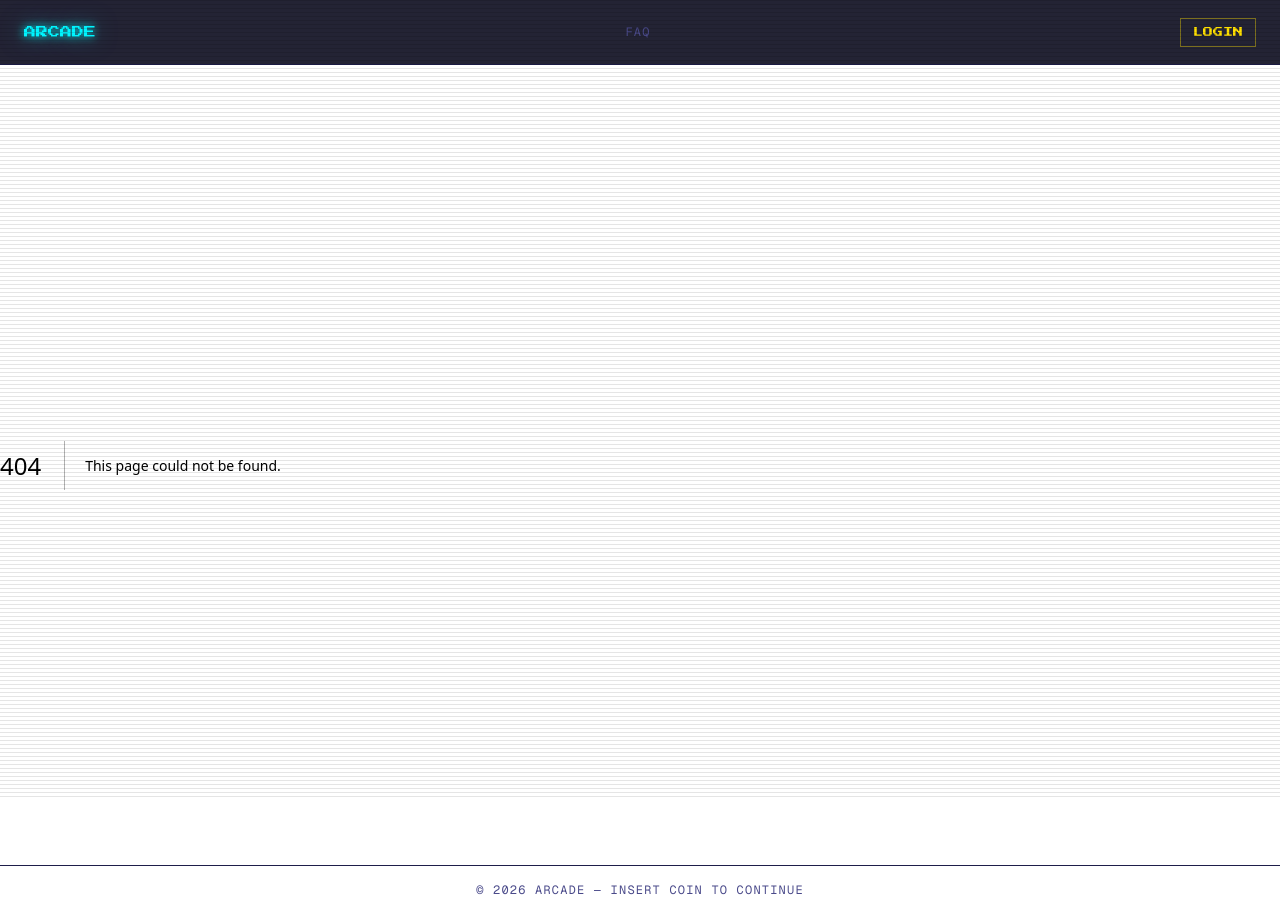
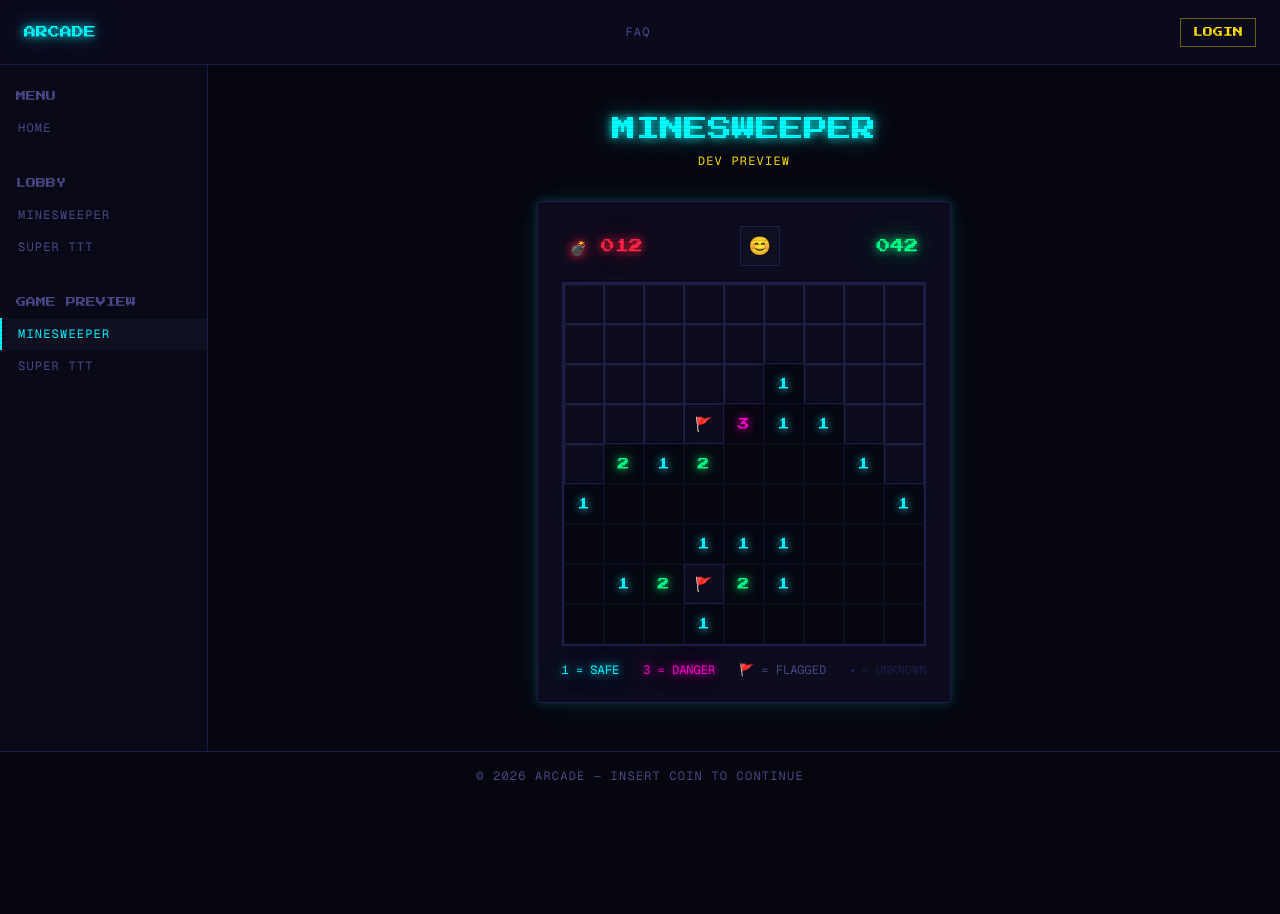
Before and after one commit to filly7721/ft_transcendance, a Next.js app in the folder frontend/: page /game/minesweeper in a window 1280 px wide. Before the commit this address had no page. After the commit the page ends 800 px from the top, so only its background shows below. Built offline with nearby package versions, Linux system fonts and the light colour scheme.

Commit message:
feat(frontend): add temporary /game/[game] dev previews and sidebar section

```diff
--- /dev/null
+++ b/frontend/src/app/(with-sidebar)/game/[game]/page.tsx
@@ -0,0 +1,31 @@
+import { notFound } from "next/navigation";
+import GameDemo from "@/components/games/GameDemo";
+import { accentGlow, games } from "@/lib/games";
+
+// TEMPORARY dev page: renders a game's board directly, outside any room,
+// for easy iteration on the games themselves. Remove (along with its sidebar
+// section) once real sessions exist at /lobby/<game>/[room-code].
+export function generateStaticParams() {
+  return games.map((game) => ({ game: game.slug }));
+}
+
+export default async function GamePreviewPage({ params }: PageProps<"/game/[game]">) {
+  const { game: slug } = await params;
+  const game = games.find((g) => g.slug === slug);
+  if (!game) notFound();
+
+  return (
+    <div className="mx-auto flex max-w-6xl flex-col items-center gap-8 px-6 py-12">
+      <div className="text-center">
+        <h1 className={`mb-2 font-arcade text-2xl animate-glow-pulse ${accentGlow[game.accent]}`}>
+          {game.title}
+        </h1>
+        <p className="font-mono text-xs uppercase tracking-widest text-neon-yellow animate-blink">
+          DEV PREVIEW
+        </p>
+      </div>
+
+      <GameDemo game={game.slug} />
+    </div>
+  );
+}
--- a/frontend/src/components/layout/Sidebar.tsx
+++ b/frontend/src/components/layout/Sidebar.tsx
@@ -18,9 +18,17 @@ export default function Sidebar() {
         {/* TODO: add LEADERBOARD and PROFILE links once those pages exist */}
       </Section>
 
-      <Section title="GAMES">
+      <Section title="LOBBY">
         {games.map((game) => (
           <NavLink key={game.slug} href={gameHref(game)} label={game.title} />
+        ))}
+      </Section>
+
+      {/* TEMPORARY: direct board previews for development — remove once real
+          game sessions exist at /lobby/<game>/[room-code] */}
+      <Section title="GAME PREVIEW">
+        {games.map((game) => (
+          <NavLink key={game.slug} href={`/game/${game.slug}`} label={game.title} />
         ))}
       </Section>
 
```
